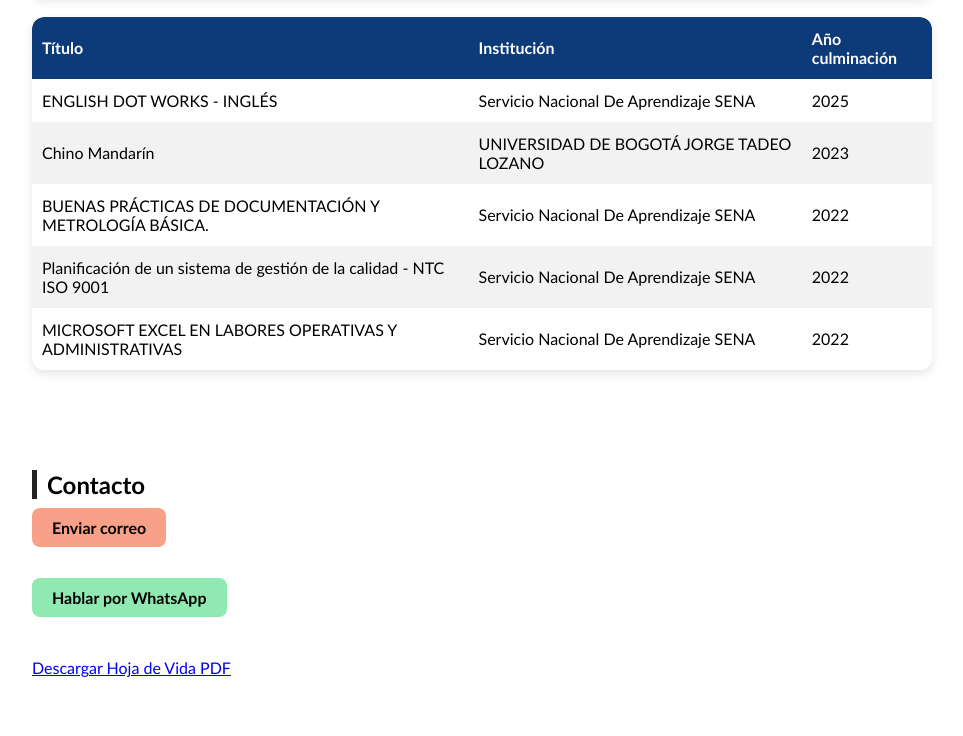
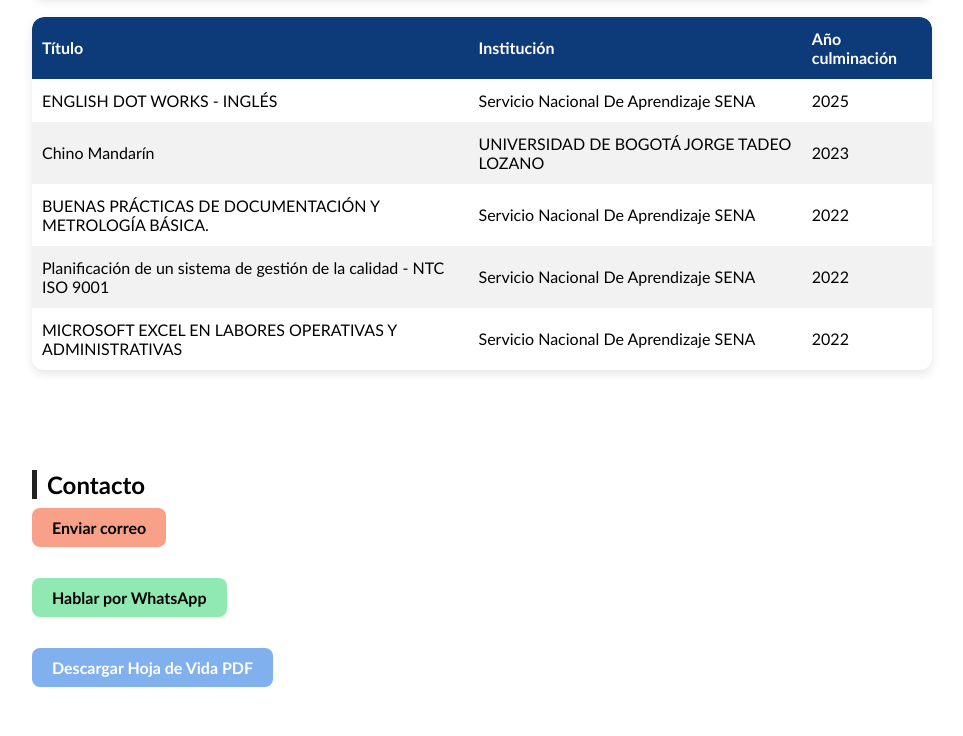
Before and after one commit to JohanCortes-Cloud/Portafolio, a plain HTML site: page index.html in a window 1280 px wide. Shown: the part 1628-2364 px from the top of the page, without its empty margins (158-1121 px from the left). Drawn offline with Linux system fonts and the light colour scheme.

Commit message:
Update index.html

```diff
--- a/index.html
+++ b/index.html
@@ -209,7 +209,7 @@
     Hablar por WhatsApp
 </a>
 </p><br>
-        <p><a href="https://drive.google.com/uc?export=download&id=1XOwvznecIieaLKLRw6HgC6otRuBsI4X4" download>Descargar Hoja de Vida PDF</a></p>
+        <p><a href="https://drive.google.com/uc?export=download&id=1XOwvznecIieaLKLRw6HgC6otRuBsI4X4" download target="_blank" class="btn-pdf">Descargar Hoja de Vida PDF</a></p>
     </section>
 
     <!-- SCRIPT PARA LOS BOTONES -->
```
